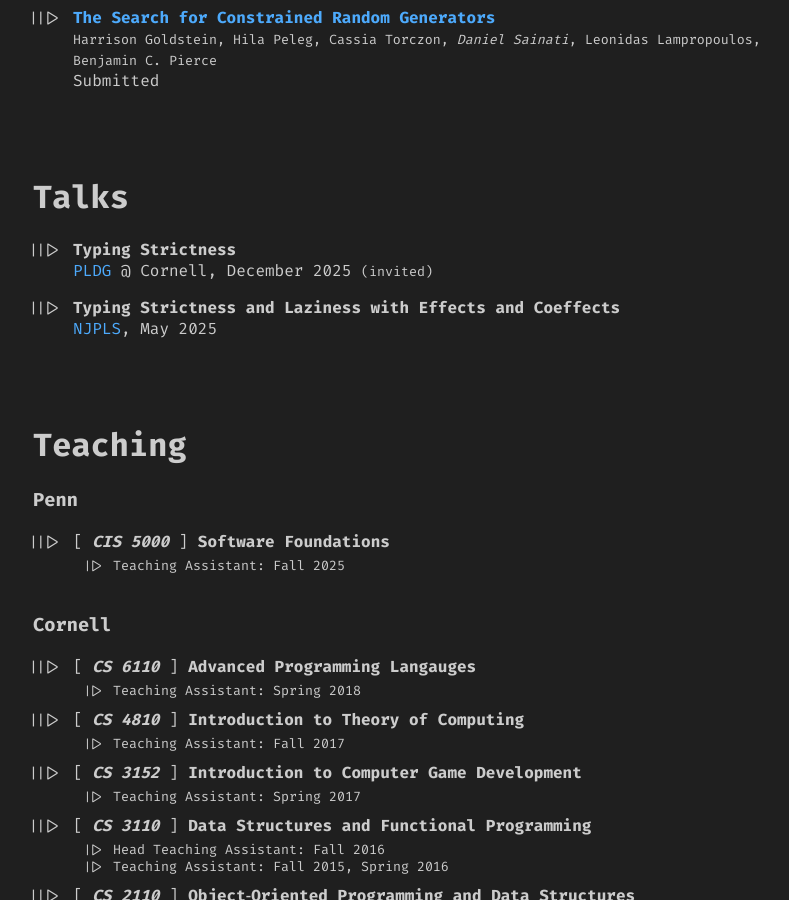
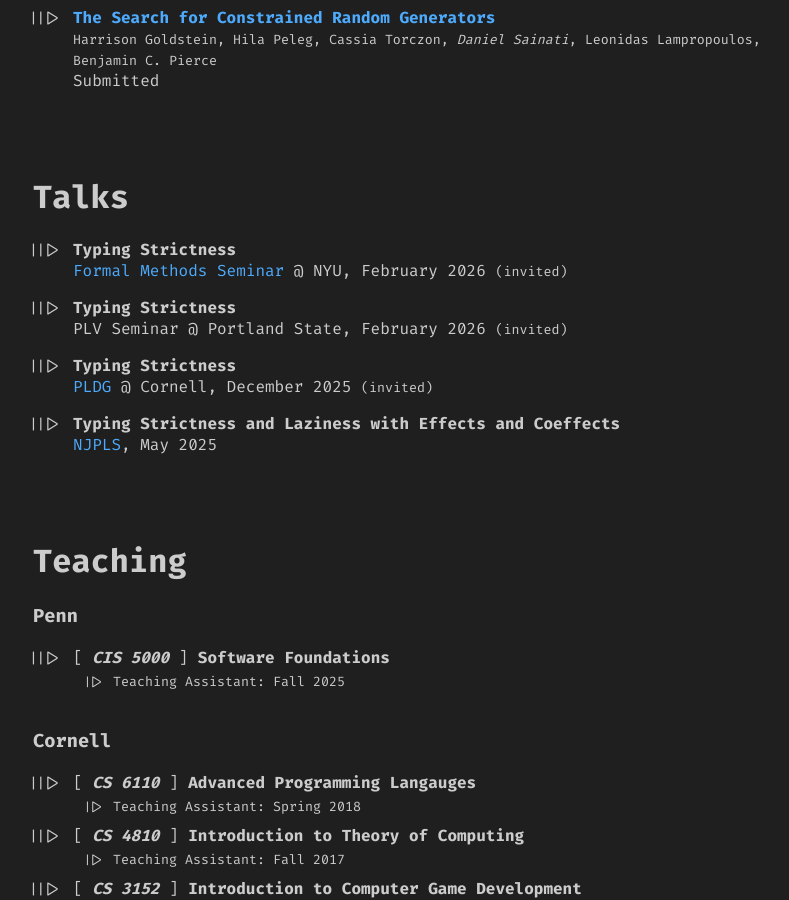
Before and after one commit to dsainati1/website, a Jekyll site: the page built from index.md, in a window 1280 px wide and 900 px high, scrolled down 882 px. Shown: the whole window, without its empty margins (232-1021 px from the left). Built offline with Jekyll 4.4.1, drawn with Linux system fonts in a browser that asks for light colours.

Commit message:
update talks

```diff
--- a/index.md
+++ b/index.md
@@ -40,6 +40,12 @@ Submitted
 <br />
 
 # Talks
+
+* **Typing Strictness**\
+[Formal Methods Seminar](https://cs.nyu.edu/acsys/) @ NYU, February 2026 <small>(invited)</small>
+
+* **Typing Strictness**\
+PLV Seminar @ Portland State, February 2026 <small>(invited)</small>
 
 * **Typing Strictness**\
 [PLDG](https://pl.cs.cornell.edu/) @ Cornell, December 2025 <small>(invited)</small>
```
Also changed, not shown: 2 other files.
